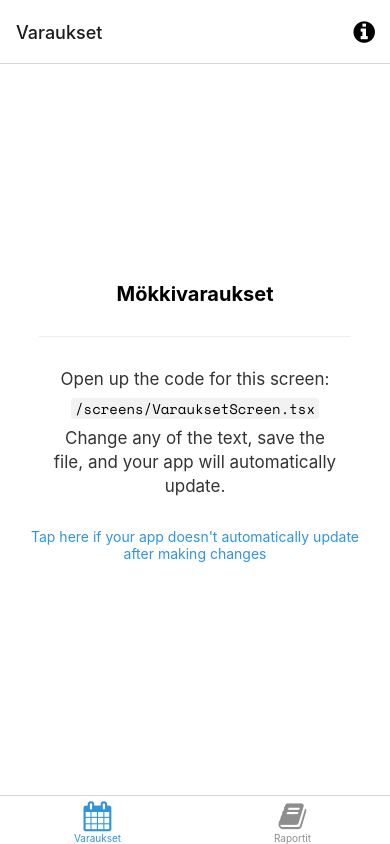
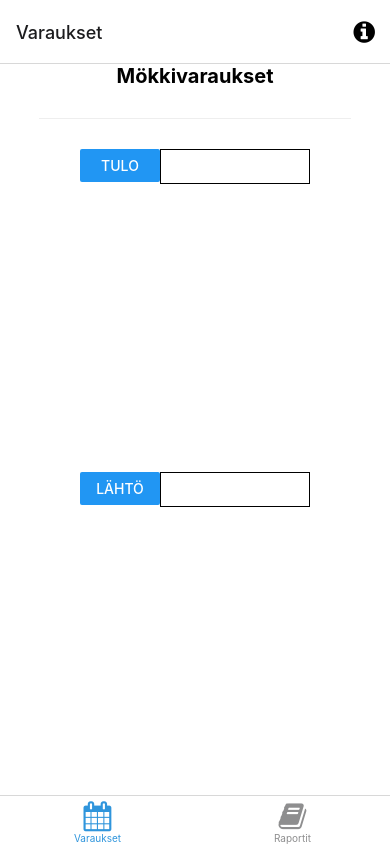
Before and after one commit to Jefishub/Project-mokki-app, a React Native app: screen /TabOne in a window 390 px wide. Built offline with nearby package versions, Linux system fonts and the light colour scheme; what expo-linking would draw is missing.

Commit message:
trying to create date picker component, first version

```diff
--- /dev/null
+++ b/components/DatePicker.tsx
@@ -0,0 +1,104 @@
+import React, { useState, useEffect } from 'react';
+import { View, Button, Platform, Text, StyleSheet } from 'react-native';
+import DateTimePicker from '@react-native-community/datetimepicker';
+
+interface CalendarProps {
+    name: string;
+}
+
+const weekdays = ["Su", "Ma", "Ti", "Ke", "To", "Pe", "La"]
+
+export const DatePicker = ({ name }: CalendarProps) => {
+    const today = new Date();
+    const [selectedDateTulo, setSelectedDateTulo] = useState(today);
+    const [selectedDateStringTulo, setSelectedDateStringTulo] = useState('');
+    const [selectedDateLahto, setSelectedDateLahto] = useState(today);
+    const [selectedDateStringLahto, setSelectedDateStringLahto] = useState('');
+    const [showTulo, setShowTulo] = useState(false);
+    const [showLahto, setShowLahto] = useState(false);
+    const [pickerState, setPickerState] = useState(<></>)
+
+    const changeString = (typeString: Date) => {
+        const weekday = weekdays[typeString.getDay()]
+        typeString == selectedDateTulo
+        ? setSelectedDateStringTulo(
+            `${weekday} ${selectedDateTulo.getUTCDate()}.${selectedDateTulo.getUTCMonth() + 1}.${selectedDateTulo.getUTCFullYear()}`
+        )
+        : setSelectedDateStringLahto(
+            `${weekday} ${selectedDateLahto.getUTCDate()}.${selectedDateLahto.getUTCMonth() + 1}.${selectedDateLahto.getUTCFullYear()}`
+        )
+        ;
+    };
+
+    const onChangeTulo = (event: any, newDate: any) => {
+        setSelectedDateTulo(newDate);
+        changeString(selectedDateTulo);
+        setPickerState(<></>);
+    };
+
+    const onChangeLahto = (event: any, newDate: any) => {
+        setShowLahto(false);
+        setSelectedDateLahto(newDate);
+        changeString(selectedDateLahto);
+    };
+
+    const picker = () => {
+        return (
+            <DateTimePicker
+                testID="dateTimePicker1"
+                value={today}
+                mode={"date"}
+                onChange={(event: any, newDate: any) => {
+                    onChangeTulo(event, newDate);
+                }}
+            />
+        )
+    }
+
+    return (
+        <View style={styles.container}>
+            <View style={styles.buttonRow}>
+                <View style={styles.button}>
+                    <Button onPress={() => setPickerState(picker())} title={"Tulo"} />
+                </View>
+                <View style={styles.textBox}>
+                    <Text>{selectedDateStringTulo}</Text>
+                </View>
+            </View>
+            <View style={styles.buttonRow}>
+                <View style={styles.button}>
+                    <Button onPress={() => setShowLahto(true)} title={"Lähtö"} />
+                </View>
+                <View style={styles.textBox}>
+                    <Text>{selectedDateStringLahto}</Text>
+                </View>
+            </View>
+            {pickerState}
+        </View>
+    );
+};
+
+const styles = StyleSheet.create({
+    container: {
+        flex: 1,
+        width: 100,
+        height: 50,
+        alignItems: 'center',
+    },
+    buttonRow: {
+        flex: 1,
+        flexDirection: "row"
+    },
+    button: {
+        width: 80,
+        height: 50
+    },
+    textBox: {
+        width: 150,
+        height: 35,
+        borderBottomColor: 'black',
+        borderWidth: 1,
+        alignItems: 'center',
+        justifyContent: 'center'
+    }
+})
--- a/package.json
+++ b/package.json
@@ -14,6 +14,7 @@
     "preset": "jest-expo"
   },
   "dependencies": {
+    "@expo-google-fonts/roboto": "^0.2.0",
     "@expo/vector-icons": "^12.0.0",
     "@react-navigation/bottom-tabs": "^6.0.5",
     "@react-navigation/native": "^6.0.2",
@@ -31,13 +32,16 @@
     "react-native": "0.64.3",
     "react-native-safe-area-context": "3.3.2",
     "react-native-screens": "~3.8.0",
-    "react-native-web": "0.17.1"
+    "react-native-web": "0.17.1",
+    "@react-native-community/datetimepicker": "3.5.2",
+    "expo-calendar": "~10.0.3"
   },
   "devDependencies": {
     "@babel/core": "^7.12.9",
     "@types/react": "~17.0.21",
     "@types/react-native": "~0.64.12",
     "jest-expo": "~43.0.0",
+    "react-native-neat-date-picker": "^1.1.2",
     "typescript": "~4.3.5"
   },
   "private": true
--- a/screens/VarauksetScreen.tsx
+++ b/screens/VarauksetScreen.tsx
@@ -1,16 +1,19 @@
-import * as React from 'react';
-import { StyleSheet } from 'react-native';
+import React from 'react';
+import { StyleSheet } from 'react-native'
 
 import EditScreenInfo from '../components/EditScreenInfo';
 import { Text, View } from '../components/Themed';
 import { RootTabScreenProps } from '../types';
+import { DatePicker } from '../components/DatePicker';
 
 export default function VarauksetScreen({ navigation }: RootTabScreenProps<'TabOne'>) {
+
+
   return (
     <View style={styles.container}>
       <Text style={styles.title}>Mökkivaraukset</Text>
       <View style={styles.separator} lightColor="#eee" darkColor="rgba(255,255,255,0.1)" />
-      <EditScreenInfo path="/screens/VarauksetScreen.tsx" />
+      <DatePicker name="Tulo" />
     </View>
   );
 }
```
Also changed, not shown: components/Calendar.tsx (added, +55 -0 lines), 1 other file (tests, documents, lock files or other folders).
